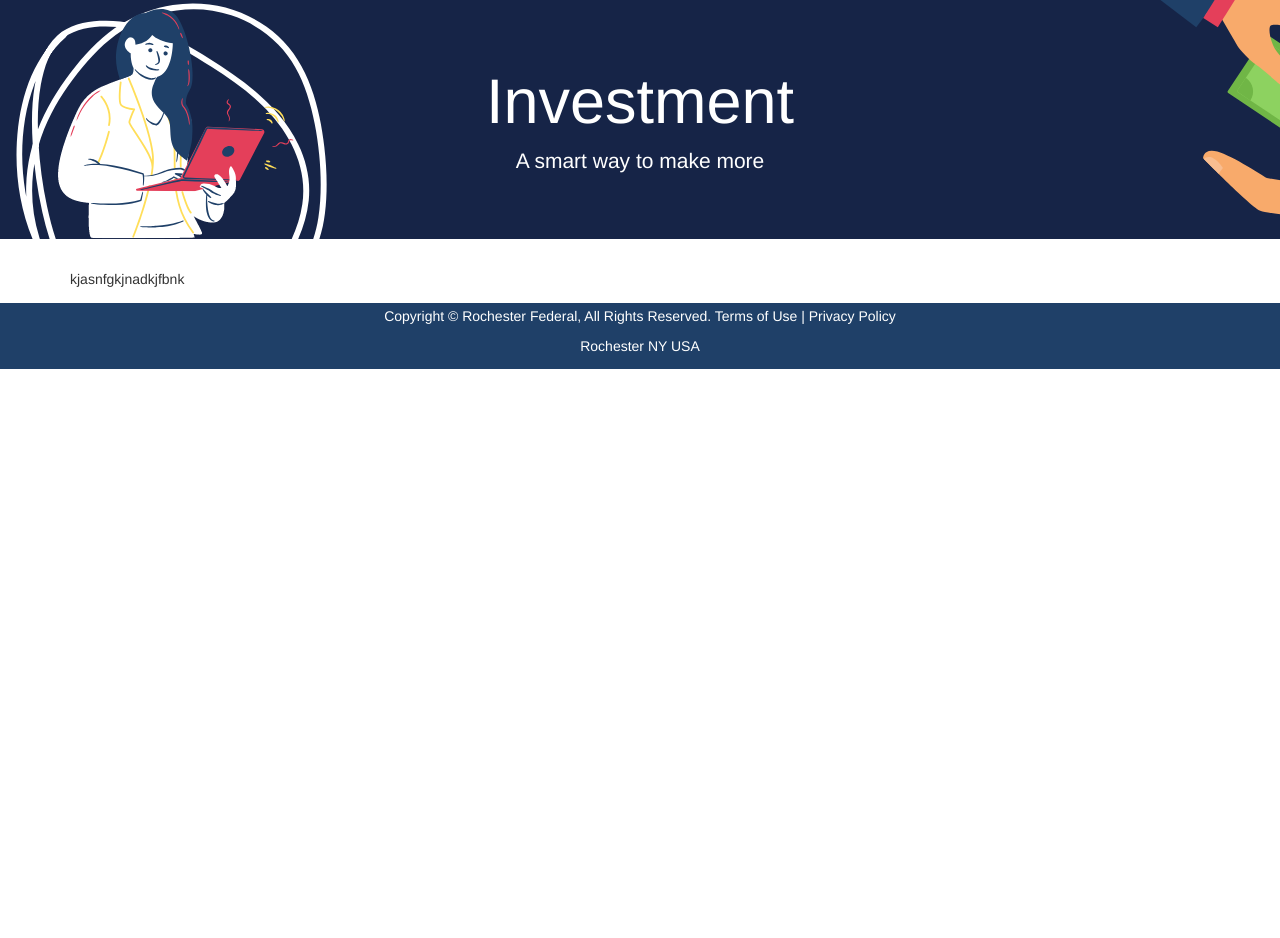
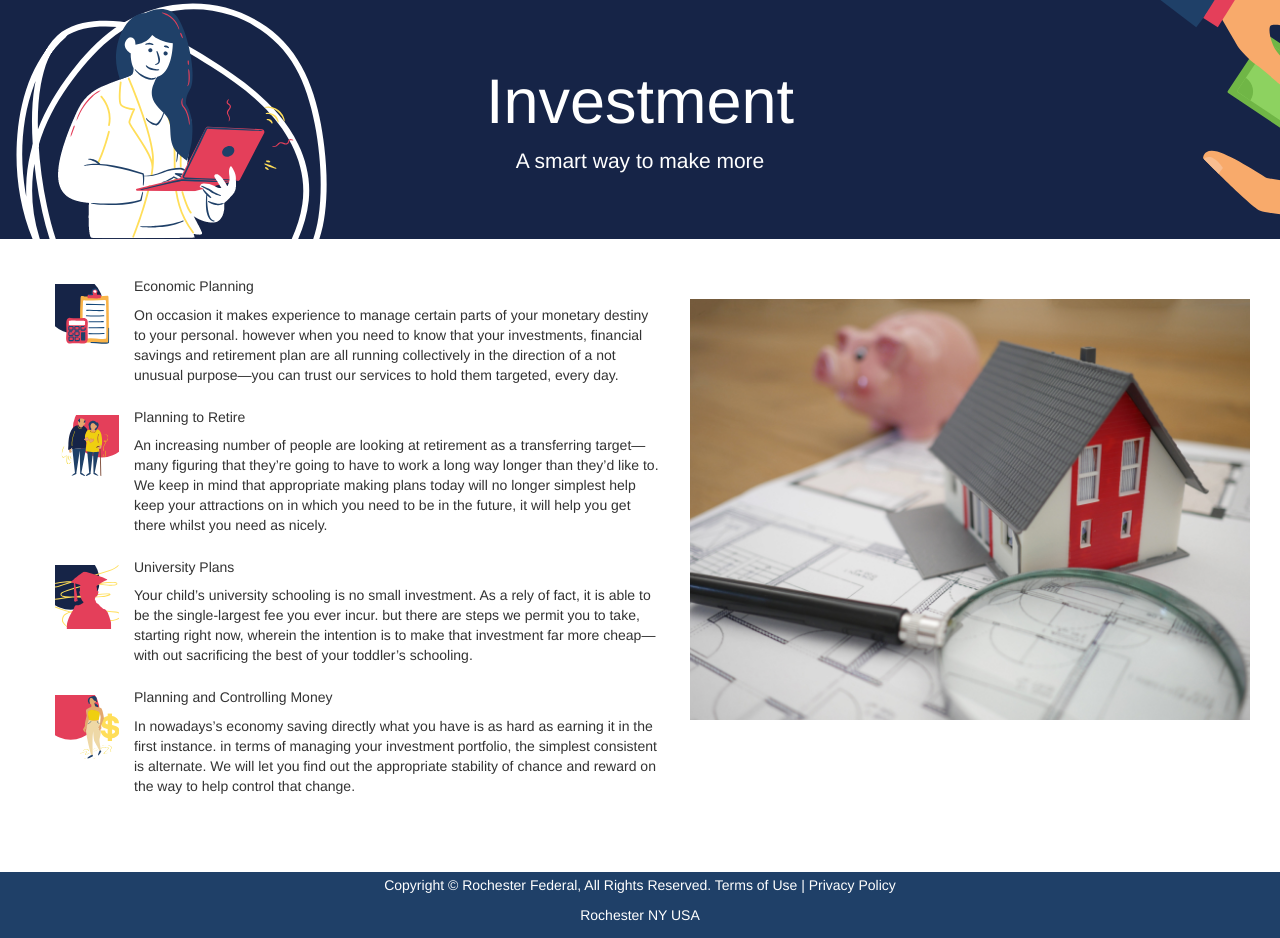
Before and after one commit to jlb2886/RochesterFederal, a PHP site: page /investment.html in a window 1280 px wide. Shown: the part 73-1011 px from the top of the page. Before the commit the page ends 442 px from the top, so only its background shows below. Run offline with PHP 8.4, Linux system fonts and the light colour scheme.

Commit message:
investment
html and css changes

```diff
--- a/investment.css
+++ b/investment.css
@@ -86,6 +86,23 @@ span.uname {
   padding-top: 20px;
 } */
 
+.list{
+  width: 50em;
+  margin-top: 2em;
+  margin-bottom: 4em;
+}
+
+.mr-3{
+  float:left;
+  margin: 15px;
+}
+
+.invest{
+  float:right;
+  margin: 30px;
+  width: 40em;
+}
+
 /* The Modal (background) */
 .modal {
   display: none; /* Hidden by default */
--- a/investment.html
+++ b/investment.html
@@ -65,9 +65,43 @@
   <p>A smart way to make more</p>
 </div>
 
-<div class="container">
-  kjasnfgkjnadkjfbnk
-</div>
+<img src="img/invest.jpg" class="invest" alt="investing">
+
+<ul class="list">
+  <li class="media">
+    <img src="img/financialplanning.png" class="mr-3" alt="financial planning">
+    <div class="media-body">
+      <h5 class="mt-0 mb-1">Economic Planning</h5>
+      On occasion it makes experience to manage certain parts of your monetary destiny to your personal. however when you need to know that your investments, financial savings and retirement plan are all running collectively in the direction of a not unusual purpose—you can trust our services to hold them targeted, every day.
+      </br>
+    </div>
+  </li>
+  <li class="media my-4">
+    <img src="img/retirement.png" class="mr-3" alt="retirement planning">
+    <div class="media-body">
+      <h5 class="mt-0 mb-1">Planning to Retire</h5>
+      An increasing number of people are looking at retirement as a transferring target—many figuring that they’re going to have to work a long way longer than they’d like to. We keep in mind that appropriate making plans today will no longer simplest help keep your attractions on in which you need to be in the future, it will help you get there whilst you need as nicely.
+      </br>
+    </div>
+  </li>
+  <li class="media">
+    <img src="img/college.png" class="mr-3" alt="College savings plan">
+    <div class="media-body">
+      <h5 class="mt-0 mb-1">University Plans</h5>
+      Your child’s university schooling is no small investment. As a rely of fact, it is able to be the single-largest fee you ever incur. but there are steps we permit you to take, starting right now, wherein the intention is to make that investment far more cheap—with out sacrificing the best of your toddler’s schooling.
+      </br>
+    </div>
+  </li>
+  <li class="media">
+    <img src="img/moneymanagement.png" class="mr-3" alt="Money Management">
+    <div class="media-body">
+      <h5 class="mt-0 mb-1">Planning and Controlling Money</h5>
+      In nowadays’s economy saving directly what you have is as hard as earning it in the first instance. in terms of managing your investment portfolio, the simplest consistent is alternate. We will let you find out the appropriate stability of chance and reward on the way to help control that change.
+      </br>
+      &nbsp; &nbsp; &nbsp;
+    </div>
+  </li>
+</ul>
 
 <footer>
   <p>Copyright © Rochester Federal, All Rights Reserved. Terms of Use | Privacy Policy</p>
```
Also changed, not shown: img/college.png (added), img/financialplanning.png (added), img/invest.jpg (added), img/moneymanagement.png (added), img/resources.png (added), img/retirement.png (added).
